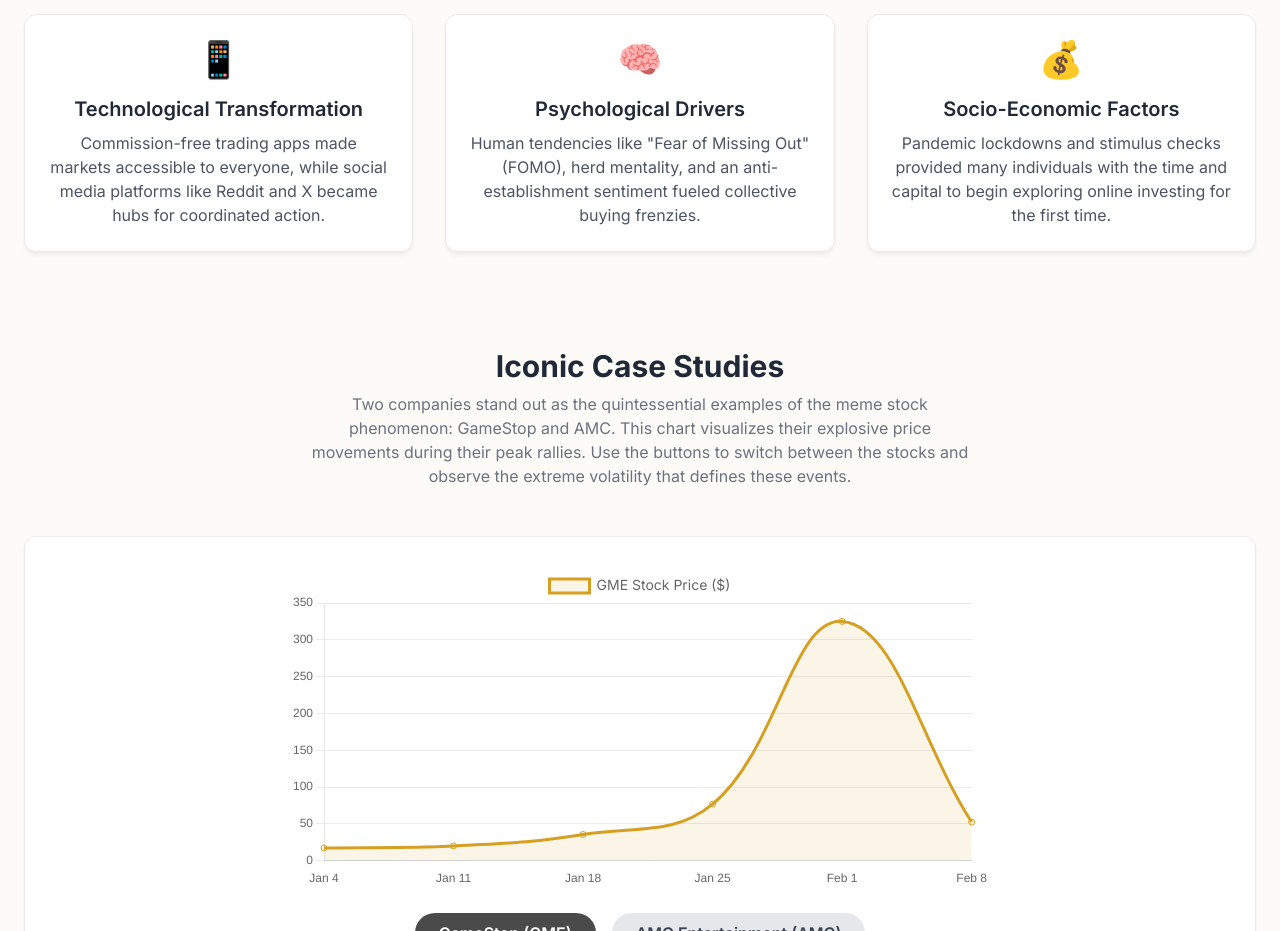
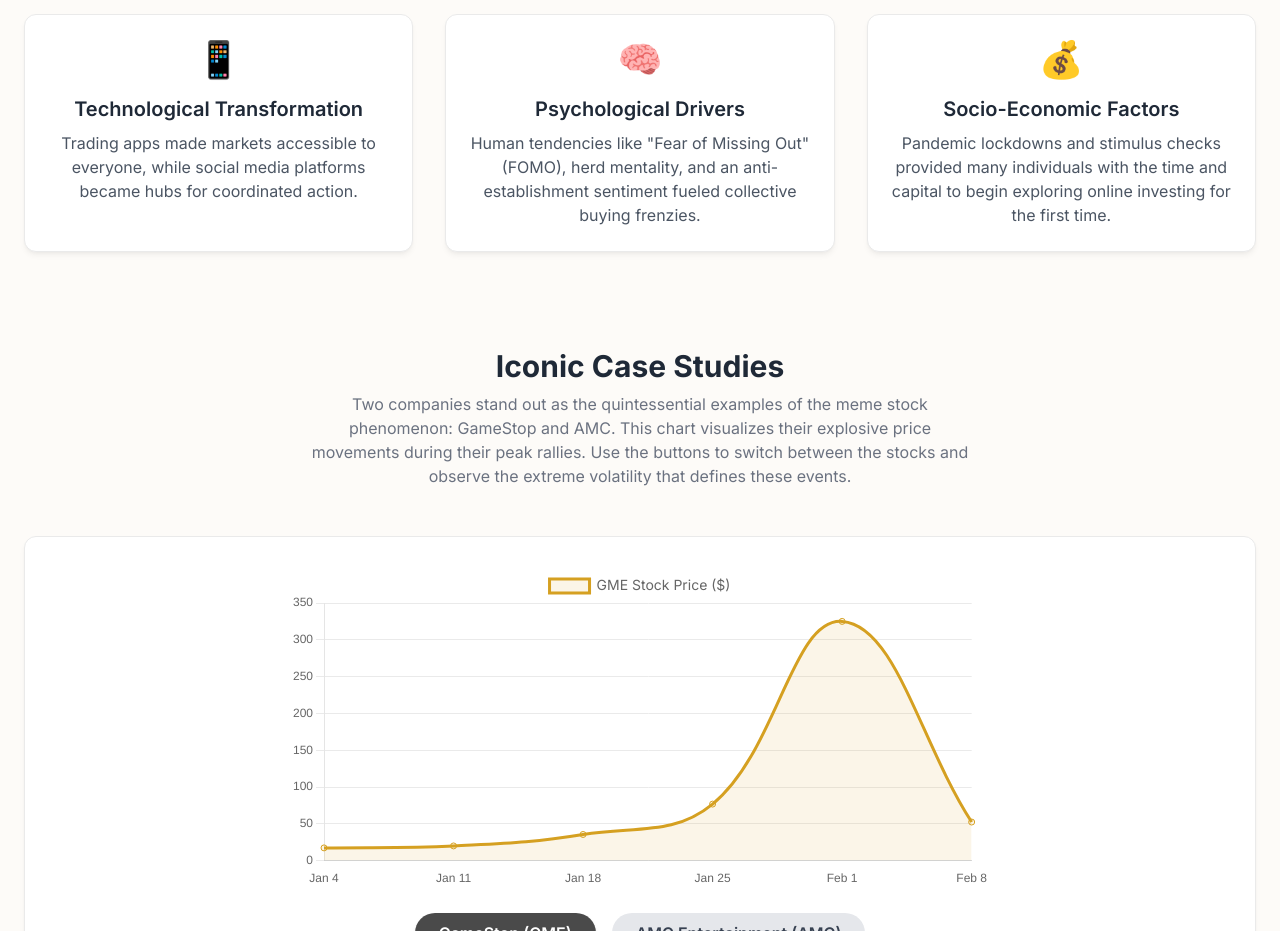
Before and after one commit to yyyprojects/MemeStock3, a plain HTML site: page index.html in a window 1280 px wide. Shown: the part 1240-2171 px from the top of the page. Drawn offline with nearby package versions, Linux system fonts and the light colour scheme.

Commit message:
Update index.html

```diff
--- a/index.html
+++ b/index.html
@@ -124,7 +124,7 @@
                 <div class="content-card p-6">
                     <div class="text-4xl mb-4">📱</div>
                     <h3 class="text-xl font-semibold mb-2 text-gray-800">Technological Transformation</h3>
-                    <p class="text-gray-600">Commission-free trading apps made markets accessible to everyone, while social media platforms like Reddit and X became hubs for coordinated action.</p>
+                    <p class="text-gray-600">Trading apps made markets accessible to everyone, while social media platforms became hubs for coordinated action.</p>
                 </div>
                 <div class="content-card p-6">
                     <div class="text-4xl mb-4">🧠</div>
```
